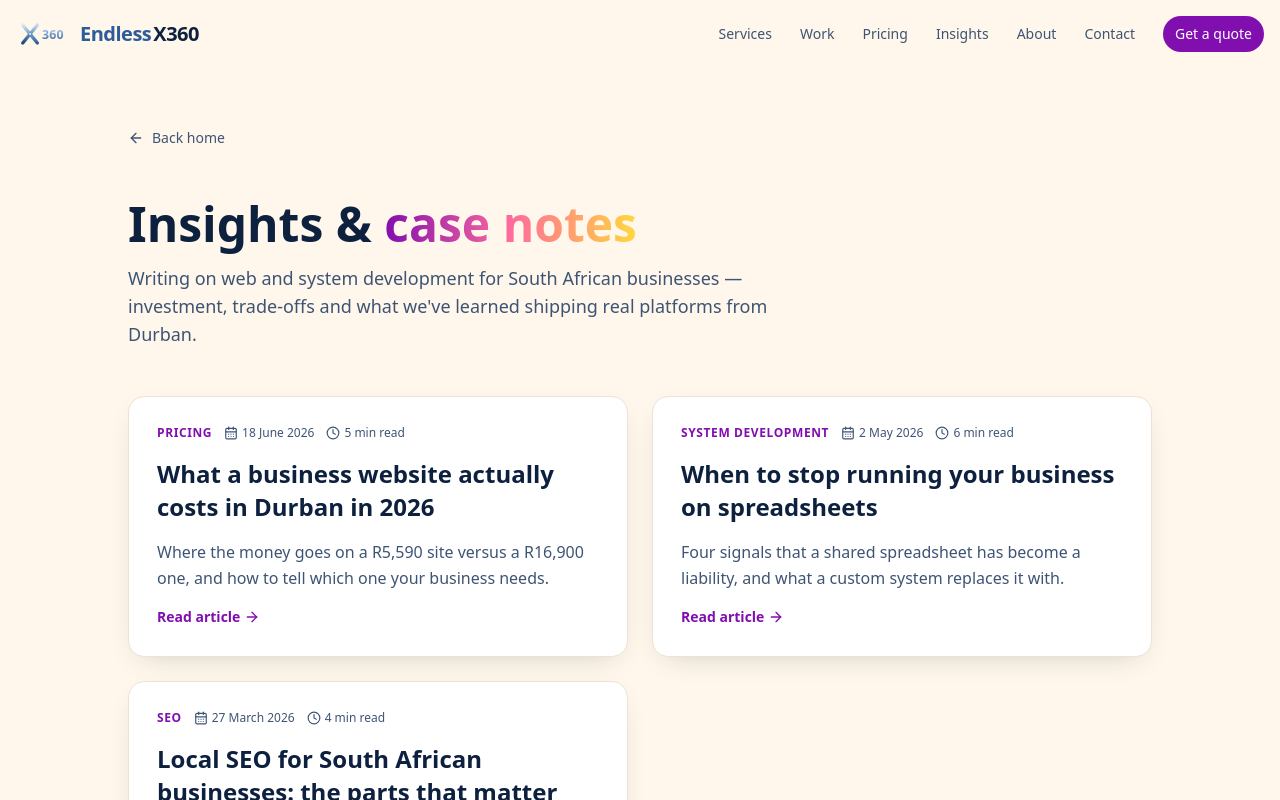
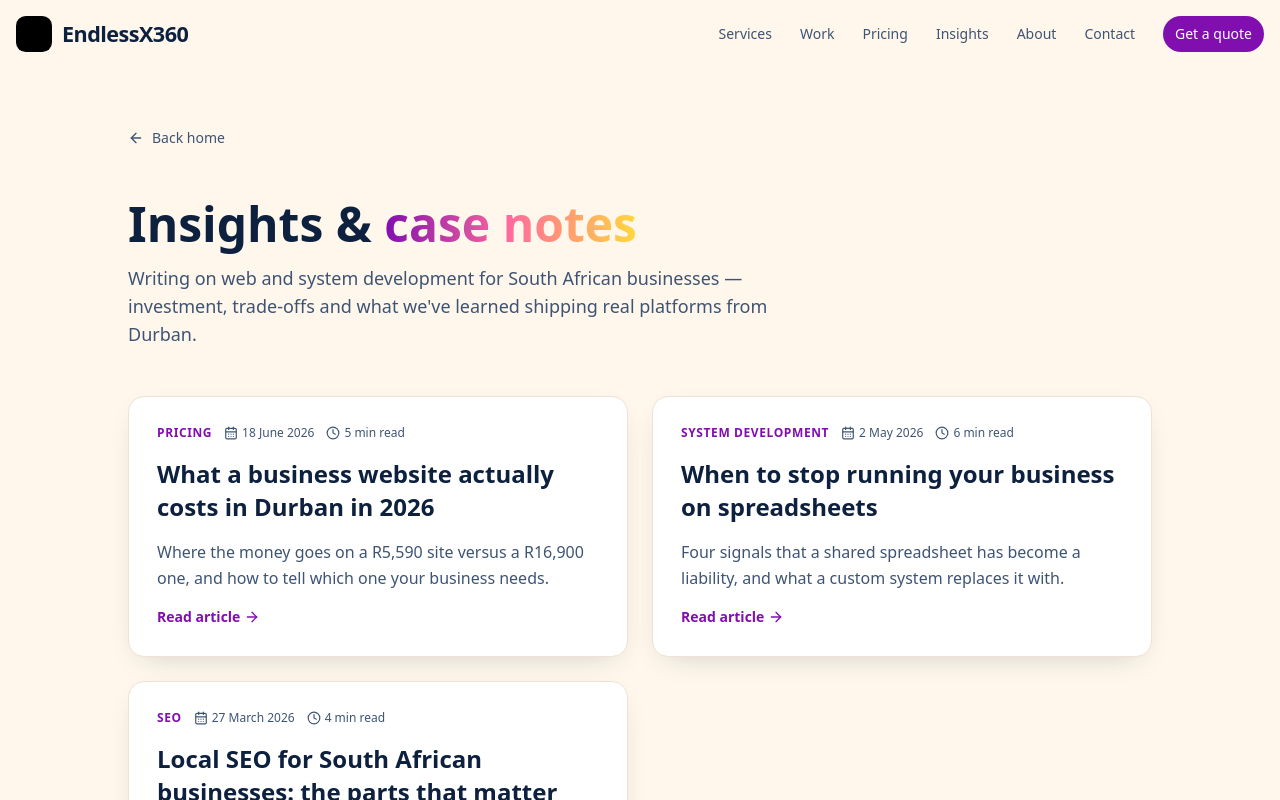
Before and after one commit to nv-mgazi/endlessx360-the-future-secured, a React (Vite) app: page /insights in a window 1280 px wide. Shown: the top 800 px of the page. Built offline with nearby package versions, Linux system fonts and the light colour scheme; the HTML template or start-up script is replaced by a standard one.

Commit message:
Changes
Co-authored-by: nv-mgazi <147007523+nv-mgazi@users.noreply.github.com>

```diff
--- a/src/components/Logo.tsx
+++ b/src/components/Logo.tsx
@@ -3,86 +3,58 @@ import { cn } from "@/lib/utils";
 interface LogoProps {
   className?: string;
   showWordmark?: boolean;
+  /** Tailwind height class for the mark, e.g. "h-9" */
+  size?: string;
 }
 
 /**
- * EndlessX360 logo mark.
- * Same spirit as the reference — a bold "X" with "360" beside it and a
- * metallic blue gradient — but the round frame is replaced with a
- * horizontal bracket (top + bottom rails with short returns) so the mark
- * reads flat, modern, and rectangular instead of circular.
+ * EndlessX360 identity.
+ *
+ * The mark is a single continuous lemniscate — an endless loop drawn in one
+ * unbroken stroke. Where the loop crosses itself it forms the "X", and the
+ * two closed eyes read as the "3-6-0" full-circle idea. One shape, three
+ * meanings, no letters.
  */
-const Logo = ({ className, showWordmark = true }: LogoProps) => {
+const Logo = ({ className, showWordmark = true, size = "h-9" }: LogoProps) => {
   return (
     <div className={cn("flex items-center gap-2.5", className)}>
       <svg
-        viewBox="0 0 96 64"
+        viewBox="0 0 48 48"
         xmlns="http://www.w3.org/2000/svg"
-        className="h-9 w-auto shrink-0"
-        aria-label="EndlessX360 logo"
+        className={cn(size, "w-auto shrink-0")}
+        aria-label="EndlessX360"
         role="img"
       >
         <defs>
-          <linearGradient id="ex360-steel" x1="0" y1="0" x2="0" y2="1">
-            <stop offset="0%"   stopColor="#dbe9f5" />
-            <stop offset="45%"  stopColor="#7BA4D0" />
-            <stop offset="100%" stopColor="#2E5E99" />
-          </linearGradient>
-          <linearGradient id="ex360-steel-2" x1="0" y1="0" x2="0" y2="1">
-            <stop offset="0%"   stopColor="#c9dcec" />
-            <stop offset="55%"  stopColor="#5c8bbd" />
-            <stop offset="100%" stopColor="#1e4a7a" />
+          <linearGradient id="ex-tile" x1="0" y1="0" x2="1" y2="1">
+            <stop offset="0%" stopColor="hsl(var(--brand-ink))" />
+            <stop offset="100%" stopColor="hsl(var(--brand-indigo))" />
           </linearGradient>
         </defs>
 
-        {/* Horizontal bracket frame — replaces the circle from the reference */}
-        {/* top rail */}
-        <path d="M6 10 H90" stroke="url(#ex360-steel)" strokeWidth="2.5" strokeLinecap="round" />
-        {/* bottom rail */}
-        <path d="M6 54 H90" stroke="url(#ex360-steel)" strokeWidth="2.5" strokeLinecap="round" />
-        {/* left return */}
-        <path d="M6 10 V22 M6 42 V54" stroke="url(#ex360-steel)" strokeWidth="2.5" strokeLinecap="round" />
-        {/* right return */}
-        <path d="M90 10 V22 M90 42 V54" stroke="url(#ex360-steel)" strokeWidth="2.5" strokeLinecap="round" />
+        <rect x="0" y="0" width="48" height="48" rx="13" fill="url(#ex-tile)" />
 
-        {/* The X */}
+        {/* endless loop — one continuous stroke, crossing at the centre */}
         <path
-          d="M12 16 L38 48"
-          stroke="url(#ex360-steel)"
-          strokeWidth="6"
+          d="M13 18.5 C17.2 13.4 22.4 15.2 24 24 C25.6 32.8 30.8 34.6 35 29.5 C38.4 25.4 38.4 22.6 35 18.5 C30.8 13.4 25.6 15.2 24 24 C22.4 32.8 17.2 34.6 13 29.5 C9.6 25.4 9.6 22.6 13 18.5 Z"
+          fill="none"
+          stroke="hsl(var(--brand-cream))"
+          strokeWidth="3.1"
           strokeLinecap="round"
+          strokeLinejoin="round"
         />
-        <path
-          d="M38 16 L12 48"
-          stroke="url(#ex360-steel-2)"
-          strokeWidth="6"
-          strokeLinecap="round"
-        />
-        {/* center dot on the X */}
-        <circle cx="25" cy="32" r="1.8" fill="#eaf2fa" />
-
-        {/* 360 */}
-        <text
-          x="46"
-          y="40"
-          fontFamily="ui-sans-serif, system-ui, -apple-system, Segoe UI, Roboto"
-          fontSize="22"
-          fontWeight="800"
-          letterSpacing="0.5"
-          fill="url(#ex360-steel)"
-        >
-          360
-        </text>
+        <circle cx="24" cy="24" r="1.9" fill="hsl(var(--brand-accent))" />
       </svg>
 
       {showWordmark && (
-        <div className="flex items-baseline gap-0.5 leading-none">
-          <span className="text-xl font-bold tracking-tight text-[hsl(var(--brand-blue))]">
+        <div className="flex items-baseline leading-none">
+          <span className="text-[1.35rem] font-semibold tracking-tight text-foreground">
             Endless
           </span>
-          <span className="text-xl font-bold tracking-tight text-[hsl(var(--brand-navy))]">
+          <span className="text-[1.35rem] font-semibold tracking-tight text-[hsl(var(--brand-indigo))]">
             X360
           </span>
+          <span className="ml-1 h-1.5 w-1.5 rounded-full bg-[hsl(var(--brand-accent))] translate-y-[-2px]" />
         </div>
       )}
     </div>
```
